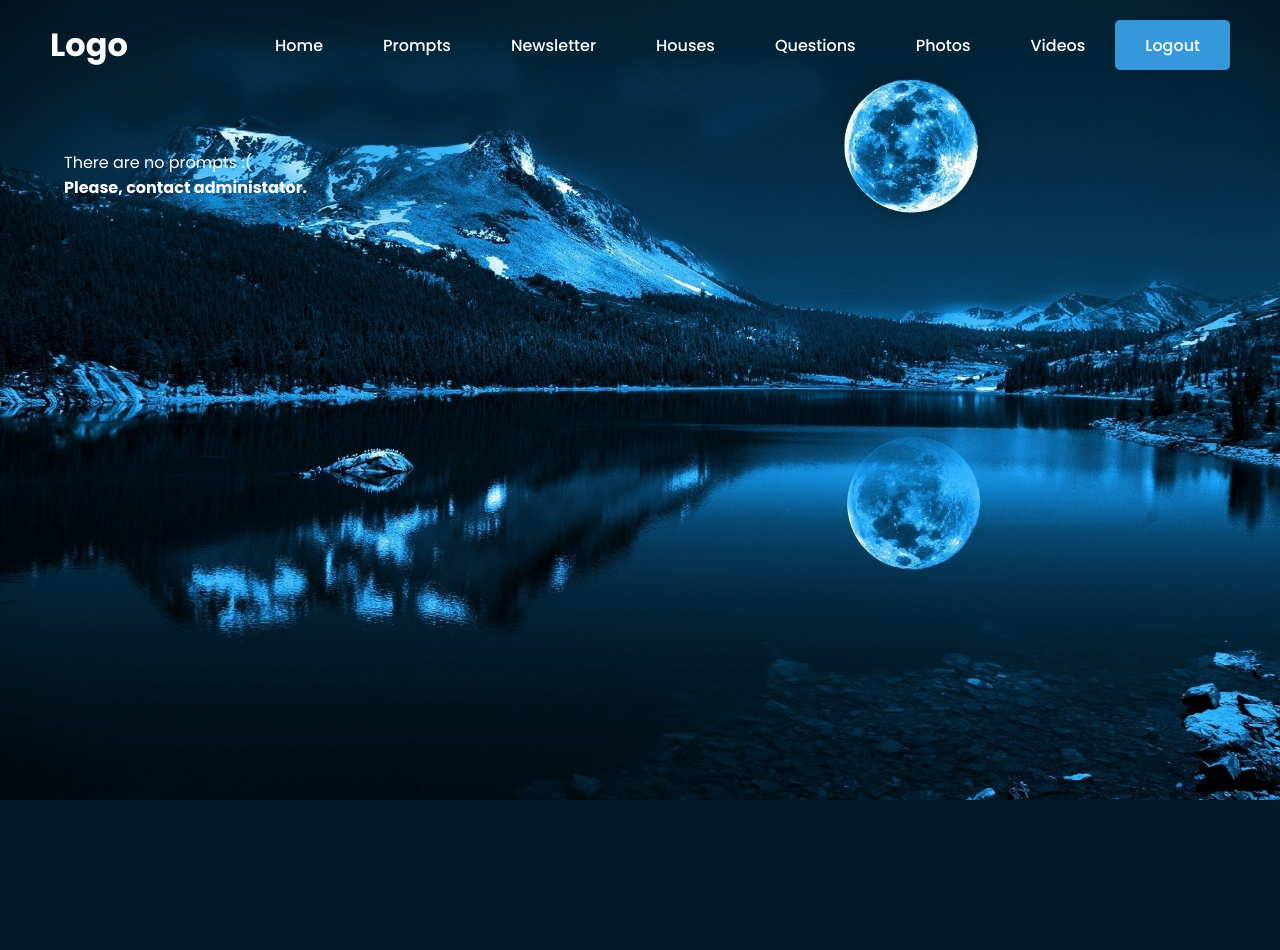
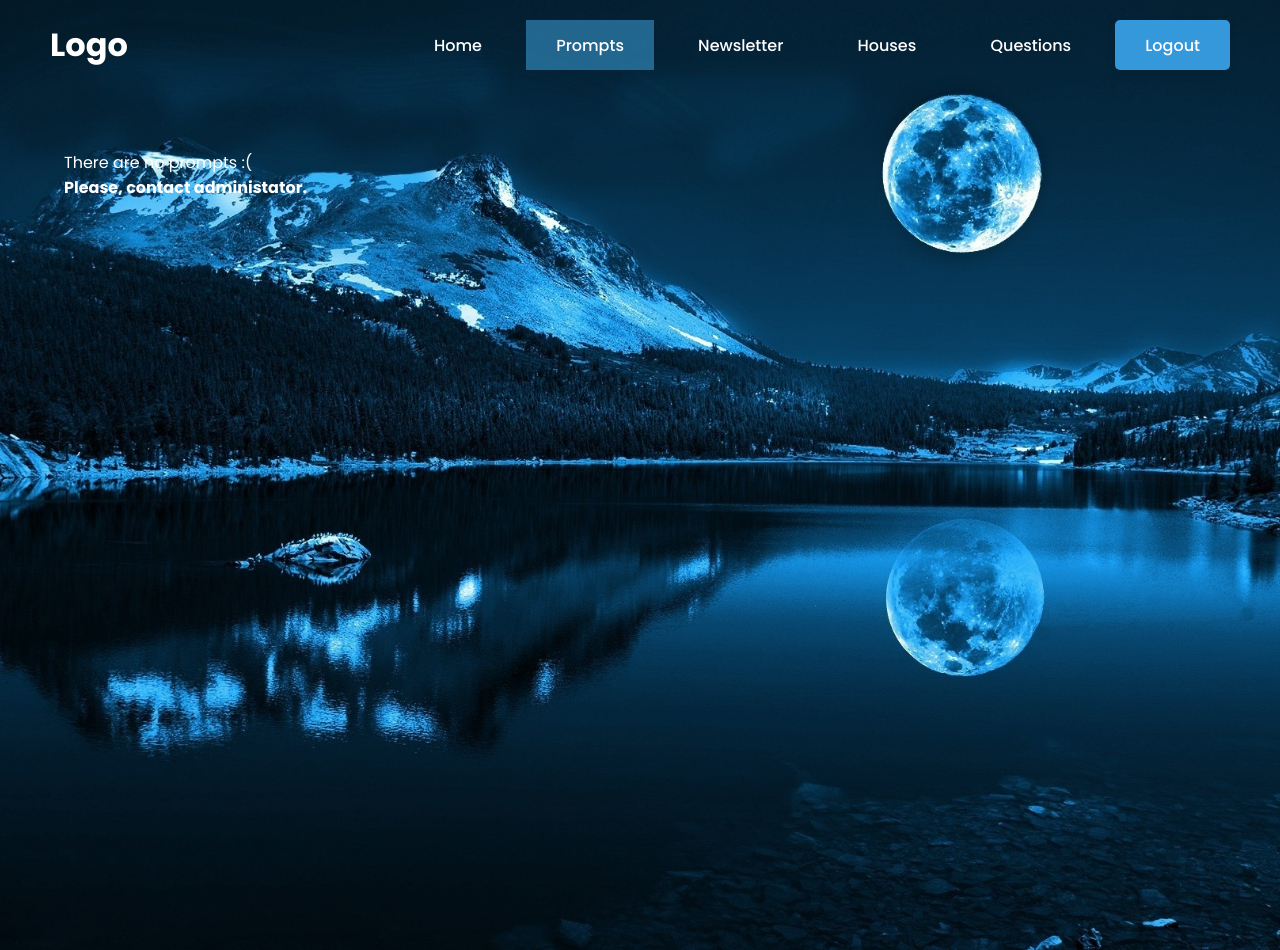
Before and after one commit to DrowningOtter/full_house_bot, a Django app: page /prompts/ in a window 1280 px wide; the page is wider, and only the part inside the window is pictured. Before the commit the page ends 800 px from the top of that part, so only its background shows below. Run offline with Django 5.2, Linux system fonts and the light colour scheme; a user stored in the database is signed in; data comes from the database, SQL or seed files in the repository.

Commit message:
adaptive frontend for mobile devices added

```diff
--- a/bot/conf.py
+++ b/bot/conf.py
@@ -7,7 +7,7 @@ BASE_DIR = Path(__file__).resolve().parent.parent
 API_TOKEN = "5783267477:AAGMGx6q2_s6-JPirrNYiYQ0UbA17l8dXXE"
 DB_NAME = os.path.join(BASE_DIR, 'bot_site', 'db.sqlite3')
 MEDIA_ROOT = os.path.join(BASE_DIR, 'bot_site', 'media')
-USER_ID = 5
+USER_ID = 2
 
 RABBITMQ_LOGIN = "guest"
 RABBITMQ_PASSWORD = "guest"
--- a/bot_site/bot/forms.py
+++ b/bot_site/bot/forms.py
@@ -55,16 +55,12 @@ VideoFormSet = modelformset_factory(Video, form=VideoForm, can_delete=True, can_
 
 
 class PromptForm(forms.ModelForm):
-    def __init__(self, *args, **kwargs):
-        super().__init__(*args, **kwargs)
-        self.fields["helper_text"].widget.attrs.update({"class": "helper-text-widget"})
-        self.fields["prompt"].widget.attrs.update({"class": "prompt-widget"})
     class Meta:
         model = Prompt
         fields = ['helper_text', 'prompt']
         widgets = {
-            'helper_text': forms.TextInput(attrs={'readonly': 'readonly', 'style': 'width: 400px'}),
-            'prompt': forms.Textarea(attrs={'cols': 50, 'rows':1}),
+            'helper_text': forms.TextInput(attrs={'readonly': 'readonly', 'class': 'helper-text-widget'}),
+            'prompt': forms.Textarea(attrs={'class': 'textarea-widget', 'oninput': 'autoResize(this)'}),
         }
 
 class PromptFormAdmin(forms.ModelForm):
--- a/bot_site/bot/static/bot/css/prompts.css
+++ b/bot_site/bot/static/bot/css/prompts.css
@@ -2,6 +2,7 @@
 .form-container {
     width: 80%;
     margin: 0 auto;
+    margin-bottom: 200px;
     background-color: transparent;
     backdrop-filter: blur(25px);
     padding: 20px;
@@ -28,17 +29,18 @@
 .textarea-widget {
     display: inline-block;
     width: 80%;
-    height: 50px;
+    height: fit-content;
     padding: 10px;
     font-size: 17px;
     border: 1px solid #ccc;
     border-radius: 4px;
     box-sizing: border-box;
-    resize: vertical;
-    overflow: auto;
+    resize: none;
+    overflow: hidden;
     margin-left: auto;
     background: transparent;
     color: #d6d8ef;
+    max-height: none;
 }
 
 .label-widget[readonly] {
@@ -84,3 +86,16 @@
     display: flex;
     justify-content: space-evenly;
 }
+
+@media(max-width: 1200px) {
+    .form-row {
+      flex-direction: column;
+    }
+    .textarea-widget {
+        margin-left: 0;
+        width: 100%;
+    }
+    .label-widget[readonly] {
+        width: 100%;
+    }
+  }
--- a/bot_site/bot/static/bot/css/style.css
+++ b/bot_site/bot/static/bot/css/style.css
@@ -12,6 +12,8 @@ body {
   background: url('../images/luna-noch-ozera-pejzazh-priroda-50020.jpeg') no-repeat;
   background-size: cover;
   background-position: center;
+  overflow-x: hidden;
+  overflow-y: scroll;
 }
 
 .header {
@@ -34,11 +36,15 @@ body {
   font-weight: 700;
 }
 
+.navbar {
+  width: 70%;
+}
+
 .nav-header {
   width: 100%;
   list-style: none;
   display: flex;
-  justify-content: flex-end;
+  justify-content: space-between;
   align-items: center;
 }
 
@@ -89,7 +95,6 @@ body {
 }
 
 .content {
-  position: fixed;
   margin-left: 5%;
   width: 100%;
   margin-top: 150px;
@@ -116,6 +121,7 @@ body {
 
 .menu-button {
   display: none;
+  margin-left: auto;
 }
 
 @media(max-width: 1200px) {
@@ -132,3 +138,29 @@ body {
     width: 100%;
   }
 }
+
+.choosen-link {
+  background: rgba(65, 172, 234, 0.5);
+}
+
+body::-webkit-scrollbar {
+  width: 10px;
+}
+
+body::-webkit-scrollbar-track {
+  background-color: #093351;
+}
+
+/* Стили для ползунка (бегунка) прокрутки */
+body::-webkit-scrollbar-thumb {
+  background-color: #3498db; /* Цвет ползунка */
+  border-radius: 10px; /* Скругление углов ползунка */
+  /* border: 2px solid #ffffff; Обводка ползунка */
+  border: 0; /* Обводка ползунка */
+  box-shadow: 0 0 6px rgba(0, 0, 0, 0.3); /* Тень ползунка */
+}
+
+/* Стили для трека (фона) прокрутки при наведении */
+body::-webkit-scrollbar-thumb:hover {
+  background-color: #2980b9; /* Новый цвет ползунка при наведении */
+}
--- a/bot_site/bot/templates/bot/base_generic.html
+++ b/bot_site/bot/templates/bot/base_generic.html
@@ -24,18 +24,25 @@
           <li><a href="{% url 'bot:newsletter' %}">Newsletter</a></li>
           <li><a href="{% url 'bot:houses' %}">Houses</a></li>
           <li><a href="{% url 'bot:questions' %}">Questions</a></li>
-          <li><a href="{% url 'bot:photos' %}">Photos</a></li>
-          <li><a href="{% url 'bot:videos' %}">Videos</a></li>
+          <!-- <li><a href="{% url 'bot:photos' %}">Photos</a></li>
+          <li><a href="{% url 'bot:videos' %}">Videos</a></li> -->
           <li><a href="{% url 'logout' %}" class="btn">Logout</a></li>
         </ul>
         <ul class="nav-header">
-          <li class="hideOnMobile"><a href="{% url 'bot:index' %}">Home</a></li>
-          <li class="hideOnMobile"><a href="{% url 'bot:prompts-update' %}">Prompts</a></li>
-          <li class="hideOnMobile"><a href="{% url 'bot:newsletter' %}">Newsletter</a></li>
-          <li class="hideOnMobile"><a href="{% url 'bot:houses' %}">Houses</a></li>
-          <li class="hideOnMobile"><a href="{% url 'bot:questions' %}">Questions</a></li>
-          <li class="hideOnMobile"><a href="{% url 'bot:photos' %}">Photos</a></li>
-          <li class="hideOnMobile"><a href="{% url 'bot:videos' %}">Videos</a></li>
+          {% url 'bot:index' as index_path %}
+          <li class="hideOnMobile {% if request.path == index_path %}choosen-link{% endif %}" ><a href="{% url 'bot:index' %}">Home</a></li>
+          {% url 'bot:prompts-update' as prompts_path %}
+          <li class="hideOnMobile {% if request.path == prompts_path %}choosen-link{% endif %}"><a href="{% url 'bot:prompts-update' %}">Prompts</a></li>
+          {% url 'bot:newsletter' as newletter_path %}
+          <li class="hideOnMobile {% if request.path == newletter_path %}choosen-link{% endif %}"><a href="{% url 'bot:newsletter' %}">Newsletter</a></li>
+          {% url 'bot:houses' as houses_path %}
+          <li class="hideOnMobile {% if request.path == houses_path %}choosen-link{% endif %}"><a href="{% url 'bot:houses' %}">Houses</a></li>
+          {% url 'bot:questions' as questions_path %}
+          <li class="hideOnMobile {% if request.path == questions_path %}choosen-link{% endif %}"><a href="{% url 'bot:questions' %}">Questions</a></li>
+          <!-- {% url 'bot:photos' as photos_path %}
+          <li class="hideOnMobile {% if request.path == photos_path %}choosen-link{% endif %}"><a href="{% url 'bot:photos' %}">Photos</a></li>
+          {% url 'bot:videos' as videos_path %}
+          <li class="hideOnMobile {% if request.path == videos_path %}choosen-link{% endif %}"><a href="{% url 'bot:videos' %}">Videos</a></li> -->
           <li class="hideOnMobile"><a href="{% url 'logout' %}" class="btn">Logout</a></li>
           <li class="menu-button" onclick=showSidebar()><a href="#"><svg xmlns="http://www.w3.org/2000/svg" height="40" viewBox="0 -960 960 960" width="40"><path d="M120-240v-80h720v80H120Zm0-200v-80h720v80H120Zm0-200v-80h720v80H120Z"/></svg></a></li>
         </ul>
@@ -45,7 +52,7 @@
       {% block content %}
       {% endblock %}
     </div>
-
+    {% block scripts %}{% endblock %}
     <script>
       function showSidebar() {
         const sidebar = document.querySelector('.sidebar')
--- a/bot_site/bot/templates/bot/prompt_form.html
+++ b/bot_site/bot/templates/bot/prompt_form.html
@@ -22,7 +22,7 @@
       {{ form.id }}
       <input type="text" name="{{form.prefix}}-helper_text" class="label-widget"
       id="{{form.helper_text.id_for_label}}" value="{{form.helper_text.value}}" readonly>
-      {{ form.prompt|add_class:"textarea-widget" }}
+      {{ form.prompt }}
     </div>
     {% endfor %}
     <div class="button-wrapper">
@@ -33,5 +33,24 @@
 {% else %}
   <p>There are no prompts :( <br><strong>Please, contact administator.</strong></p>
 {% endif %}
+{% endblock %}
 
+{% block scripts %}
+  <script>
+    function autoResize(textarea) {
+      textarea.style.height = '1px';
+      textarea.style.height = (textarea.scrollHeight + 2) + 'px';
+    }
+  </script>
+  <script>
+    function autoAdjustTextareaHeight() {
+      const textareas = document.querySelectorAll('.textarea-widget');
+      textareas.forEach(textarea => {
+        textarea.style.height = '1px';
+        textarea.style.height = (textarea.scrollHeight + 2) + 'px';
+      });
+    }
+
+    window.addEventListener('load', autoAdjustTextareaHeight);
+  </script>
 {% endblock %}
--- a/bot_site/bot/urls.py
+++ b/bot_site/bot/urls.py
@@ -23,4 +23,7 @@ urlpatterns = [
 
     path('prompts/', views.update_prompts, name='prompts-update'),
     path('newsletter/', views.send_newsletter, name='newsletter'),
+
+    #DEBUG, SHOULD REMOVE!!!
+    path('create_queue', views.create_queue),
 ]
--- a/bot_site/bot/views.py
+++ b/bot_site/bot/views.py
@@ -366,3 +366,30 @@ def send_newsletter(request):
     else:
         form = NewsletterForm()
     return render(request, "bot/newsletter_form.html", {'form': form})
+
+
+# DEBUG, SHOULD REMOVE!!!
+from bot_management.conf import (RABBITMQ_LOGIN, RABBITMQ_PASSWORD,
+                                 RABBITMQ_QUEUE_NAME, RABBITMQ_HOST_NAME,
+                                 RABBITMQ_CONNECT_RETRIES, DELAY_BETWEEN_RETRIES)
+def create_queue(request):
+    # usage: /create_queue?id=value
+    for attempt_number in range(1, RABBITMQ_CONNECT_RETRIES + 1):
+        try:
+            connection = BlockingConnection(URLParameters(f"amqp://{RABBITMQ_LOGIN}:{RABBITMQ_PASSWORD}@{RABBITMQ_HOST_NAME}/"))
+            if connection:
+                print("Successfully connected to RabbitMQ")
+                break
+        except Exception as ex:
+            sleep(DELAY_BETWEEN_RETRIES)
+            print(ex)
+            print(f"Failed to connect to RabbitMQ. Retrying...(attempt number {attempt_number})")
+    else:
+        print("Failed to connect... Exiting")
+        return
+    channel = connection.channel()
+    queue_name = RABBITMQ_QUEUE_NAME + request.GET.get('id')
+    queue = channel.queue_declare(queue_name)
+    channel.queue_bind(exchange="amq.direct", queue=queue_name, routing_key=queue_name)
+    connection.close()
+    return redirect(reverse("bot:index"))
```
Also changed, not shown: bot_site/bot/templatetags/bot_extras.py (line endings or trailing spaces).
